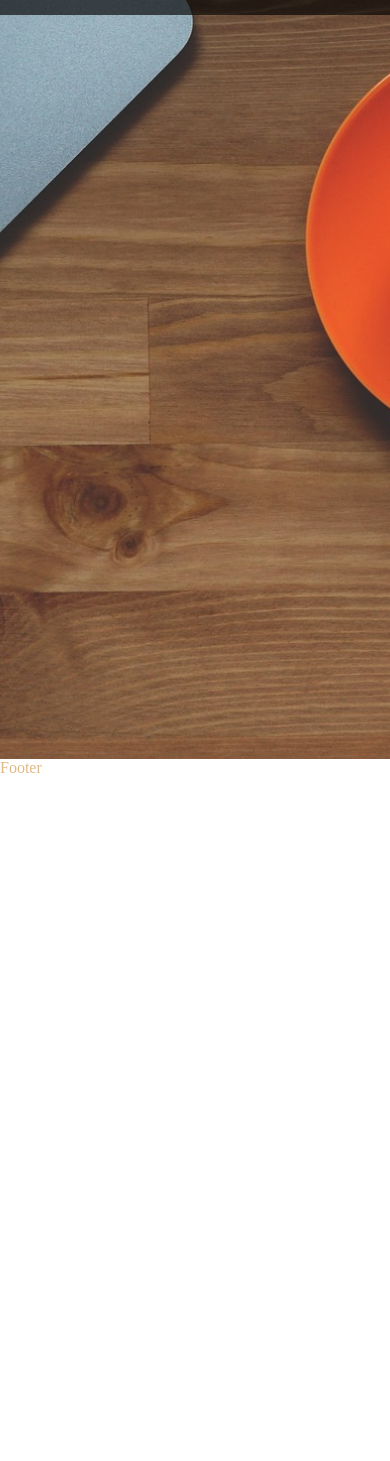
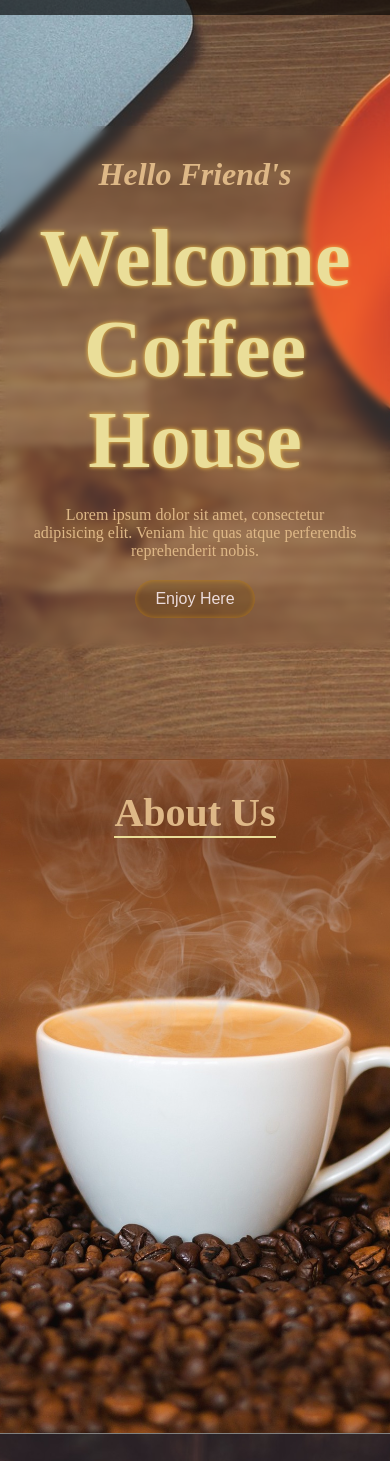
Before and after one commit to zinoo-dez/Cofe, a plain HTML site: page index.html in a window 390 px wide. Shown: the part 85-1546 px from the top of the page. Before the commit the page ends 862 px from the top, so only its background shows below. Drawn offline with Linux system fonts and the light colour scheme.

Commit message:
header done& section start

```diff
--- a/css/main.css
+++ b/css/main.css
@@ -90,6 +90,73 @@ nav {
   display: none;
   color: #2c1818;
 }
+/* navbar end */
+/* banner start */
+.banner {
+  display: flex;
+  justify-content: center;
+  align-items: center;
+  /* background: #000; */
+  min-height: calc(100vh - 100px);
+}
+.banner-card {
+  backdrop-filter: blur(4px);
+  /* background: pink; */
+  text-align: center;
+  padding: 30px;
+}
+.banner-card h1 {
+  font-size: 5rem;
+  color: #eade99;
+  text-shadow: 0 0 4px #f9c84c;
+  margin: 20px 0;
+}
+.banner-card h3 {
+  font-size: 2rem;
+  font-style: italic;
+}
+.banner-card p {
+  margin-bottom: 20px;
+}
+.banner-card button {
+  padding: 10px 20px;
+  border-radius: 20px;
+  border: none;
+  background: #6b440a3f;
+  color: #ebdbdb;
+  box-shadow: inset 0 0 4px 1px #ffa6004e;
+  cursor: pointer;
+}
+/* header end */
+/* section start */
+section {
+  width: 100%;
+  min-height: 80vh;
+  border-bottom: 1px solid grey;
+  padding: 30px;
+  background-attachment: fixed;
+  background-size: cover;
+  background-position: center;
+}
+.section-title {
+  text-align: center;
+  font-size: 2.5rem;
+  border-bottom: 2px solid #eade99;
+  width: fit-content;
+  margin: auto;
+}
+#about {
+  background-image: url("../img/about.jpg");
+}
+#menu {
+  background-image: url("../img/people-2588594_1280.jpg");
+}
+#service {
+  background-image: url("../img/tee-1740871_640.jpg");
+}
+#contact {
+  background-image: url("../img/cup-of-coffee-1280537_1280.jpg");
+}
 /**************************************************media-query**********************************************************************************************************************/
 
 @media (max-width: 630px) {
@@ -114,6 +181,7 @@ nav {
     transform: translateX(140%);
     transition: 1s;
     opacity: 0;
+    z-index: 100000;
     /* display: none; */
   }
   .show {
--- a/index.html
+++ b/index.html
@@ -19,10 +19,10 @@
             </a>
             <ul class="nav-links">
                 <a href="">Home</a>
-                <a href="">About</a>
-                <a href="">Projects</a>
-                <a href="">Services</a>
-                <a href="">Contact</a>
+                <a href="#about">About</a>
+                <a href="#product">Menu</a>
+                <a href="#service">Services</a>
+                <a href="#contact">Contact</a>
             </ul>
             <i class="fa-solid fa-bars" id="bars"></i>
             <ul class="social-links">
@@ -31,13 +31,30 @@
                 <a href=""><i class="fa-brands fa-github fa-beat-fade" style="color: #e2e5f6;"></i></a>
             </ul>
         </nav>
-        <div class="banner"></div>
+        <div class="banner">
+            <div class="banner-card">
+                <h3>Hello Friend's</h3>
+                <h1>Welcome Coffee House</h1>
+                <p>Lorem ipsum dolor sit amet, consectetur adipisicing elit. Veniam hic quas atque perferendis
+                    reprehenderit
+                    nobis.</p>
+                <button>Enjoy Here</button>
+            </div>
+        </div>
     </header>
     <main>
-        <section></section>
-        <section></section>
-        <section></section>
-        <section></section>
+        <section id="about">
+            <h3 class="section-title">About Us</h3>
+        </section>
+        <section id="menu">
+            <h3 class="section-title">Menu</h3>
+        </section>
+        <section id="service">
+            <h3 class="section-title">Service</h3>
+        </section>
+        <section id="contact">
+            <h3 class="section-title">Contact</h3>
+        </section>
     </main>
     <footer>
         <p>Footer</p>
```
Also changed, not shown: img/about.jpg (added), img/coffee-2589754_1280.jpg (added), img/coffee-2592467_1280.jpg (added), img/people-2588594_1280.jpg (added), img/people-2588594_1920.jpg (added).
